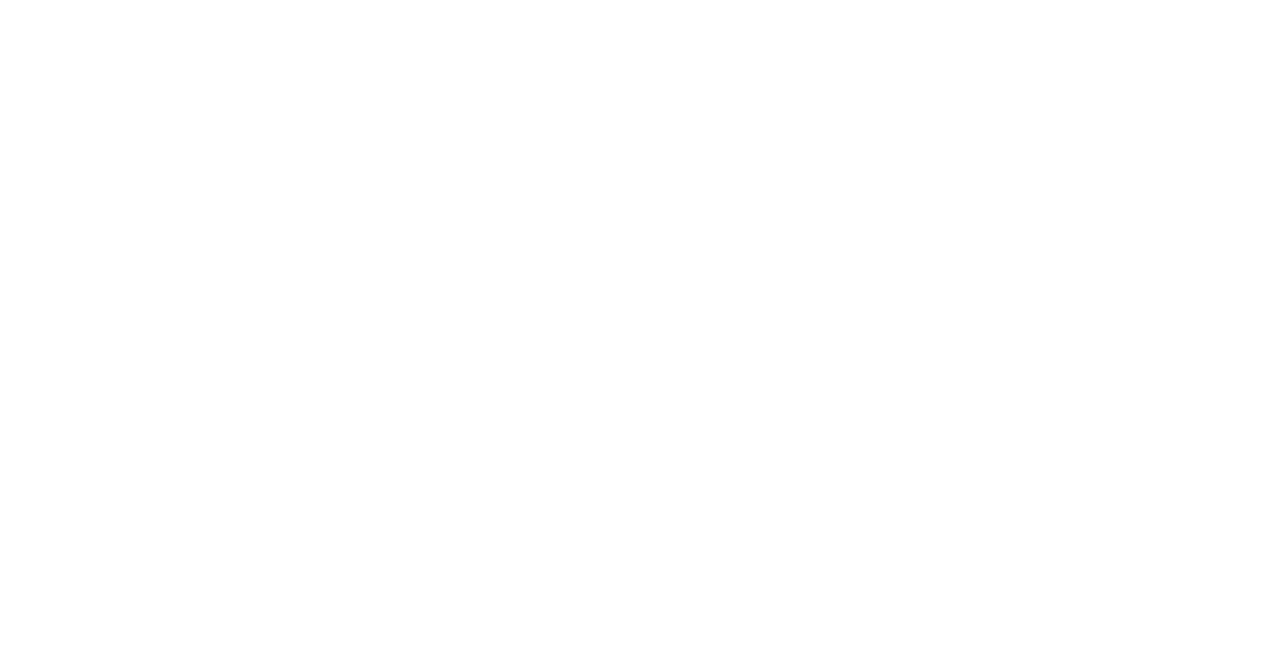
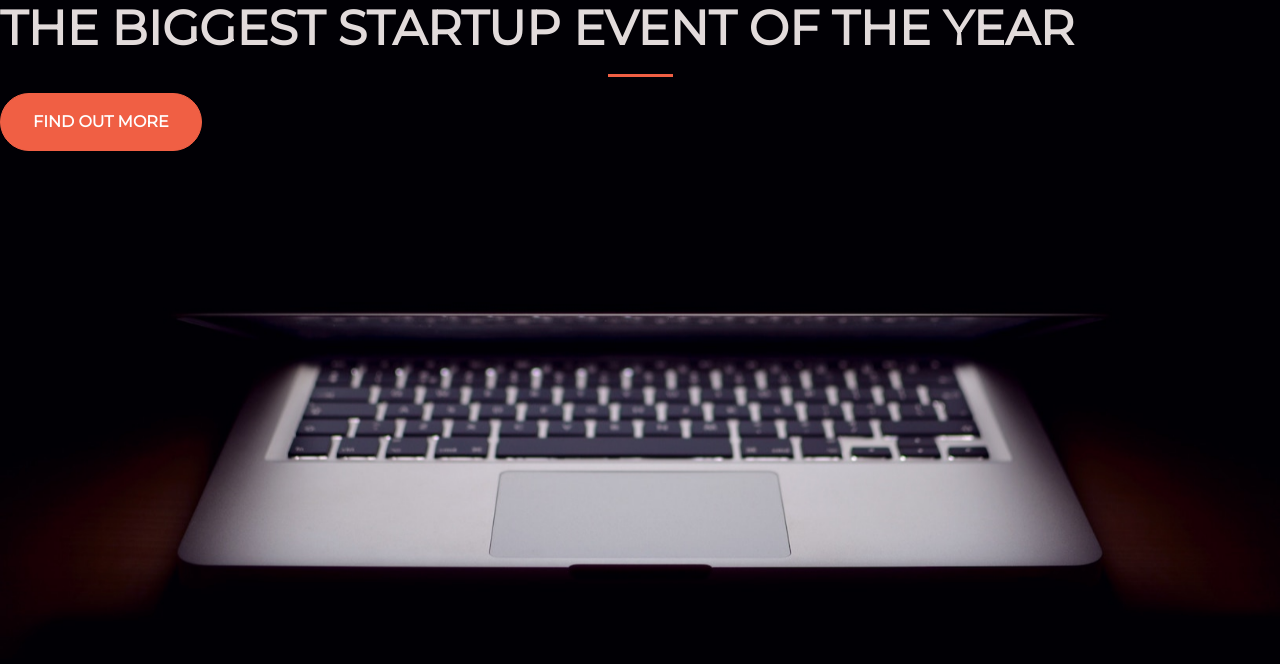
Before and after one commit to a113nsambajon/Landing-Page-for-The-Complete-Web-Developer-in-2021, a plain HTML site: page index.html in a window 1280 px wide. Drawn offline with nearby package versions, Linux system fonts and the light colour scheme.

Commit message:
Added h1 header, background image and a button. Customized CSS

```diff
--- a/index.html
+++ b/index.html
@@ -13,6 +13,8 @@
     <link rel="stylesheet" type="text/css" href="style.css">
   </head>
   <body>
-
+    <h1 class="text-uppercase"><strong>The biggest Startup event of the year</strong></h1>
+    <hr>
+    <button class="btn btn-primary btn-xl">Find out more</button>
   </body>
 </html>
--- a/style.css
+++ b/style.css
@@ -3,4 +3,42 @@ html {
   width: 100%;
   height: 100%;
   font-family: 'Montserrat', sans-serif;
+  /* background image  */
+  background: url(header.jpg) no-repeat center center fixed;
+  -webkit-background-size: cover;
+  -moz-background-size: cover;
+  -o-background-size: cover;
+  background-size: cover;
 }
+
+h1 {
+  font-size: 3rem;
+  color: #e2dbdb;
+}
+
+hr {
+  border-color: #f05f44;
+  border-width: 3px;
+  max-width: 65px;
+}
+
+.btn {
+  font-weight: 700;
+  border-radius: 300px;
+  text-transform: uppercase;
+}
+
+.btn-primary {
+  background-color: #f05f44;
+  border-color: #f05f44;
+}
+
+.btn-primary:hover {
+  background-color: #ee4b08;
+  border-color: #ee4b08;
+  border-width: 4px;
+}
+
+.btn-xl {
+  padding: 1rem 2rem;
+}
```
